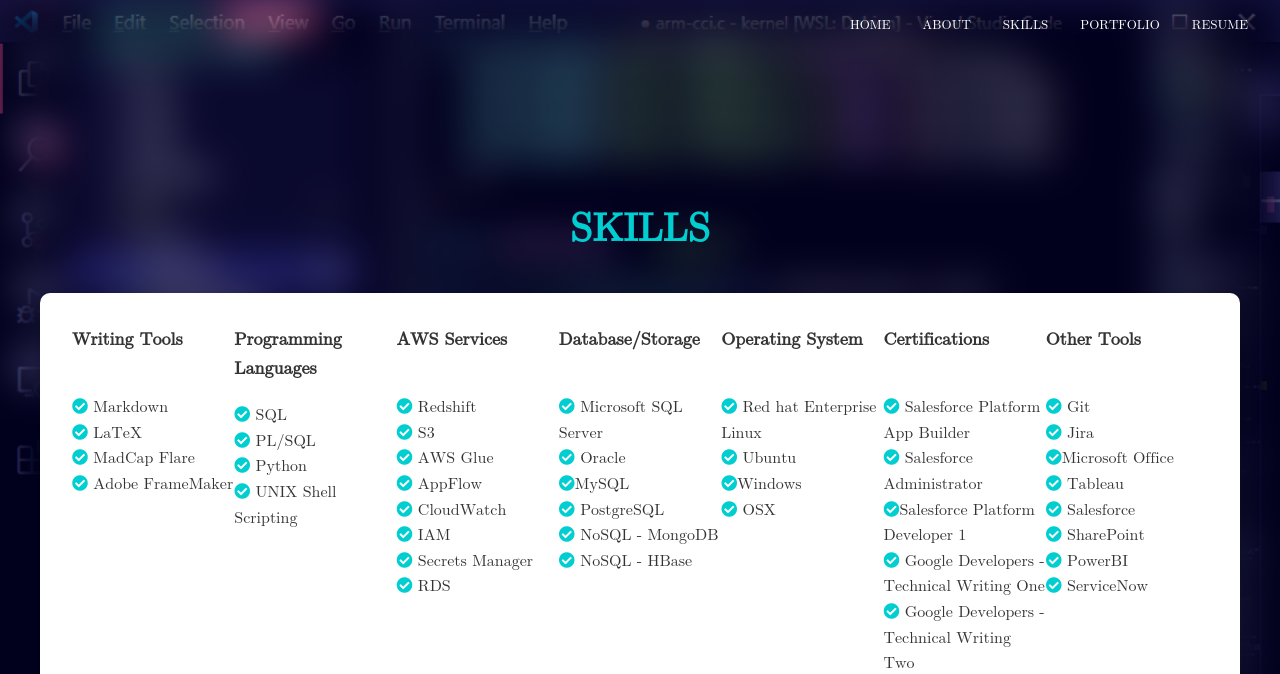
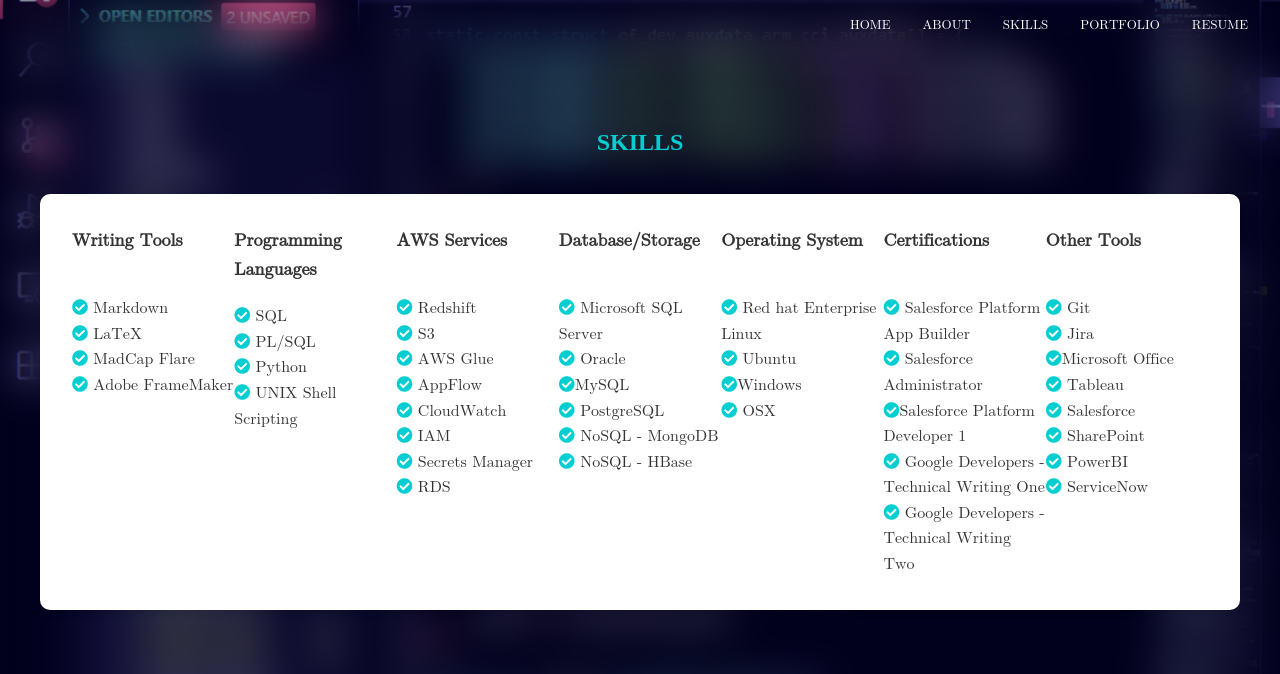
Before and after one commit to mekandru/Technical-Writing-Portfolio-3, a plain HTML site: page skills.html in a window 1280 px wide. Shown: the top 674 px of the page. Drawn offline with Linux system fonts and the light colour scheme.

Commit message:
Update style.css

```diff
--- a/style.css
+++ b/style.css
@@ -177,9 +177,11 @@ main {
 
 .about-title {
     text-align: center; /* Center-align the title */
-    font-size: 2rem; /* Adjust font size */
+    font-size: 1.5rem; /* Adjust font size */
     color: darkturquoise; /* Title color */
     margin-bottom: 2rem; /* Add space below the title */
+    font-family: serif;
+    font-weight: bolder;
 }
 
 #about-card {
@@ -193,16 +195,18 @@ main {
 /* Centering the Skills Card */
 #skills-card-wrapper {
     display: flex; /* Use flexbox for centering */
-    flex-direction:column;
-    justify-content: center; /* Center horizontally */
+    flex-direction: column;
     align-items: center; /* Center vertically */
-    min-height: 100vh; /* Make the wrapper take full viewport height */
+     justify-content: center; /* Center horizontally */
+    min-height: 75vh; /* Make the wrapper take full viewport height */
 }
 .skills-title {
     text-align: center; /* Center-align the title */
-    font-size: 2.5rem; /* Adjust font size */
+    font-size: 1.5rem; /* Adjust font size */
     color: darkturquoise; /* Title color */
     margin-bottom: 2rem; /* Add space below the title */
+    font-family: serif;
+    font-weight: bolder;
 }
 
 /* Skills Card Styles */
@@ -214,10 +218,11 @@ main {
     max-width: 1200px;
 }
 
+/*
 #skills-card-wrapper h2 {
     font-size: 30px;
     color: darkturquoise;
-}
+}*/
 
 /* Flex container for skills */
 .skills-container {
```
